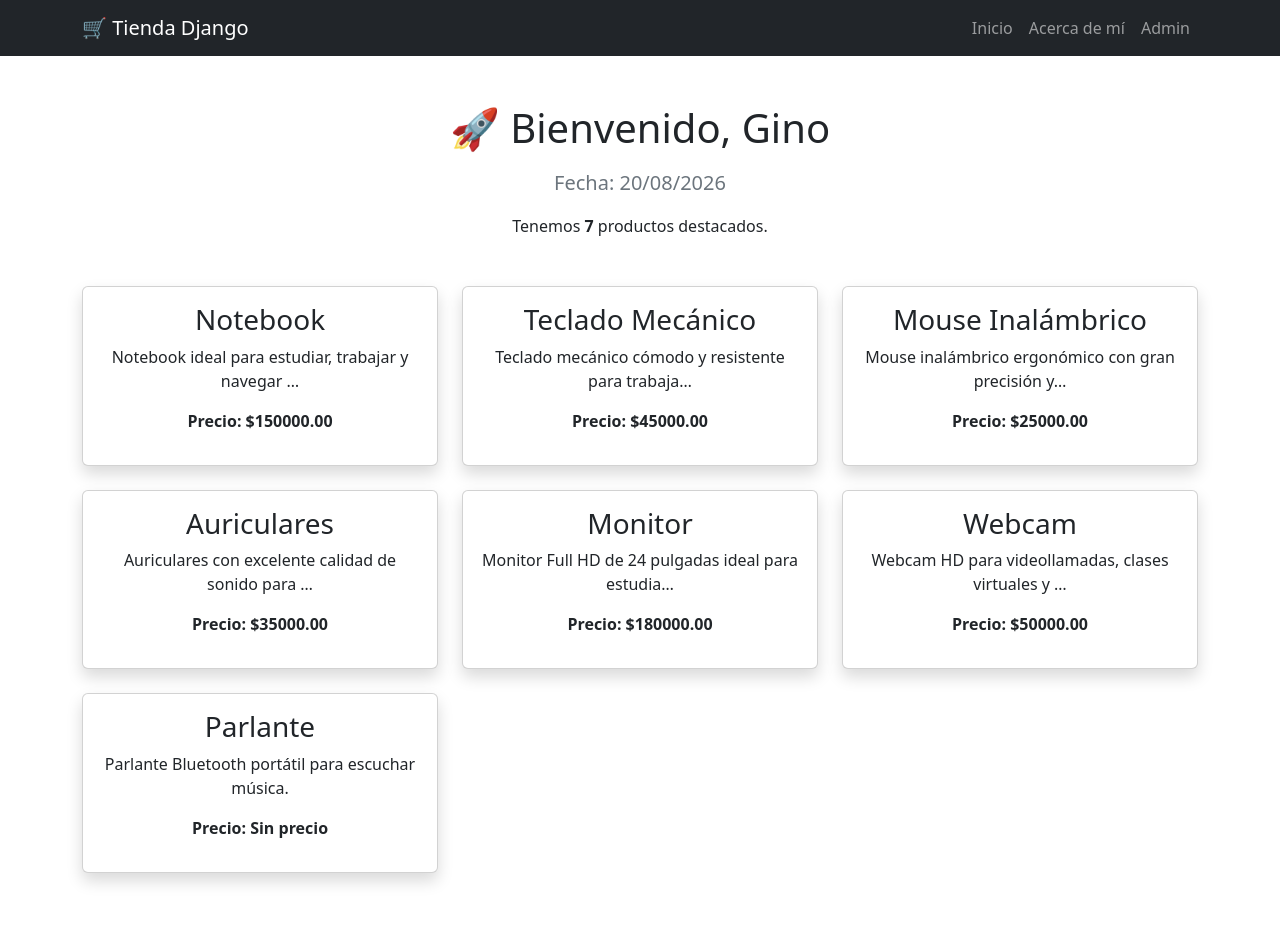
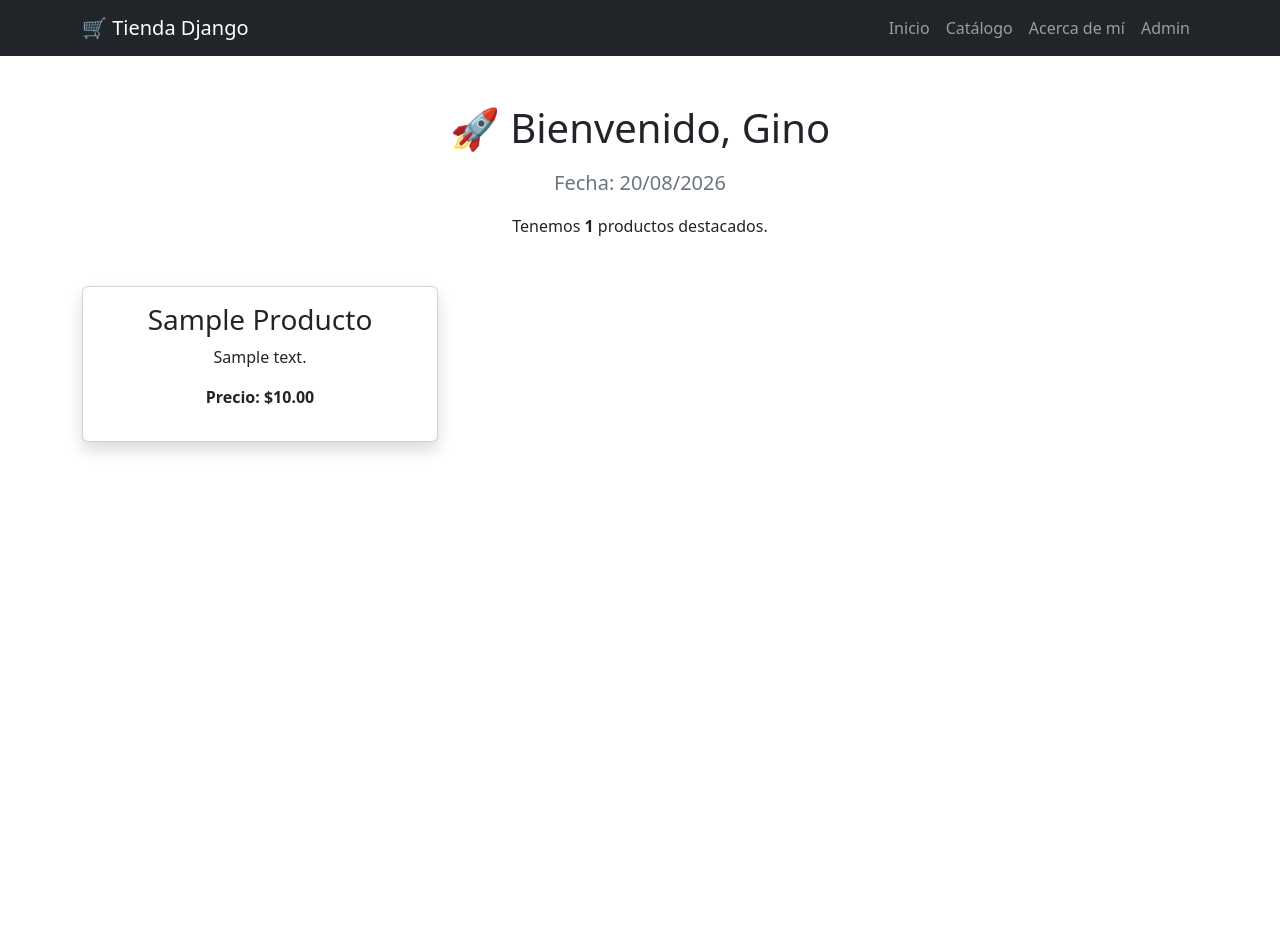
Before and after one commit to Villada-PG3/trabajo-practico-tienda-libre-Gino-sys, a Django app: page / in a window 1280 px wide. After the commit the page ends 453 px from the top, so only its background shows below. Run offline with Django 5.2, Linux system fonts and the light colour scheme; tables that the repository leaves empty hold one stand-in row (values such as "Sample post").

Commit message:
feat: catalogo dinámico conectado con el ORM

```diff
--- a/productos/templates/productos/navbar.html
+++ b/productos/templates/productos/navbar.html
@@ -23,6 +23,13 @@
                     </a>
                 </li>
 
+                <!-- NUEVO -->
+                <li class="nav-item">
+                    <a class="nav-link" href="{% url 'catalogo' %}">
+                        Catálogo
+                    </a>
+                </li>
+
                 <li class="nav-item">
                     <a class="nav-link" href="/acerca-de-mi">
                         Acerca de mí
--- a/productos/urls.py
+++ b/productos/urls.py
@@ -4,4 +4,5 @@ from . import views
 urlpatterns = [
     path('', views.home, name='home'),
     path('acerca-de-mi/', views.acerca_de_mi, name='acerca_de_mi'),
+    path('catalogo/', views.catalogo, name='catalogo'),
 ]
--- a/productos/views.py
+++ b/productos/views.py
@@ -1,56 +1,29 @@
+from datetime import date
 from django.shortcuts import render
-from datetime import date
+from .models import Producto
 
 
 def home(request):
-
-    productos_destacados = [
-        {
-            "nombre": "Notebook",
-            "descripcion": "Notebook ideal para estudiar, trabajar y navegar por internet.",
-            "precio": 150000,
-        },
-        {
-            "nombre": "Teclado Mecánico",
-            "descripcion": "Teclado mecánico cómodo y resistente para trabajar y jugar.",
-            "precio": 45000,
-        },
-        {
-            "nombre": "Mouse Inalámbrico",
-            "descripcion": "Mouse inalámbrico ergonómico con gran precisión y comodidad.",
-            "precio": 25000,
-        },
-        {
-            "nombre": "Auriculares",
-            "descripcion": "Auriculares con excelente calidad de sonido para música y juegos.",
-            "precio": 35000,
-        },
-        {
-            "nombre": "Monitor",
-            "descripcion": "Monitor Full HD de 24 pulgadas ideal para estudiar y trabajar.",
-            "precio": 180000,
-        },
-        {
-            "nombre": "Webcam",
-            "descripcion": "Webcam HD para videollamadas, clases virtuales y reuniones.",
-            "precio": 50000,
-        },
-        {
-            "nombre": "Parlante",
-            "descripcion": "Parlante Bluetooth portátil para escuchar música.",
-            "precio": None,
-        },
-    ]
+    # Consulta ORM: 3 productos activos más recientes
+    productos_destacados = Producto.objects.filter(activo=True).order_by(
+        '-fecha_creacion'
+    )[:3]
 
     contexto = {
-        "nombre": "Gino",
-        "productos_destacados": productos_destacados,
-        "fecha": date.today(),
+        'nombre': 'Gino',
+        'productos_destacados': productos_destacados,
+        'fecha': date.today(),
     }
 
-    return render(request, "productos/home.html", contexto)
+    return render(request, 'productos/home.html', contexto)
 
 
 def acerca_de_mi(request):
+    return render(request, 'productos/acerca_de_mi.html')
 
-    return render(request, "productos/acerca_de_mi.html")
+
+def catalogo(request):
+    # Consulta ORM: todos los productos activos
+    productos = Producto.objects.filter(activo=True)
+
+    return render(request, 'productos/catalogo.html', {'productos': productos})
```
Also changed, not shown: productos/templates/productos/catalogo.html (added, +44 -0 lines).
